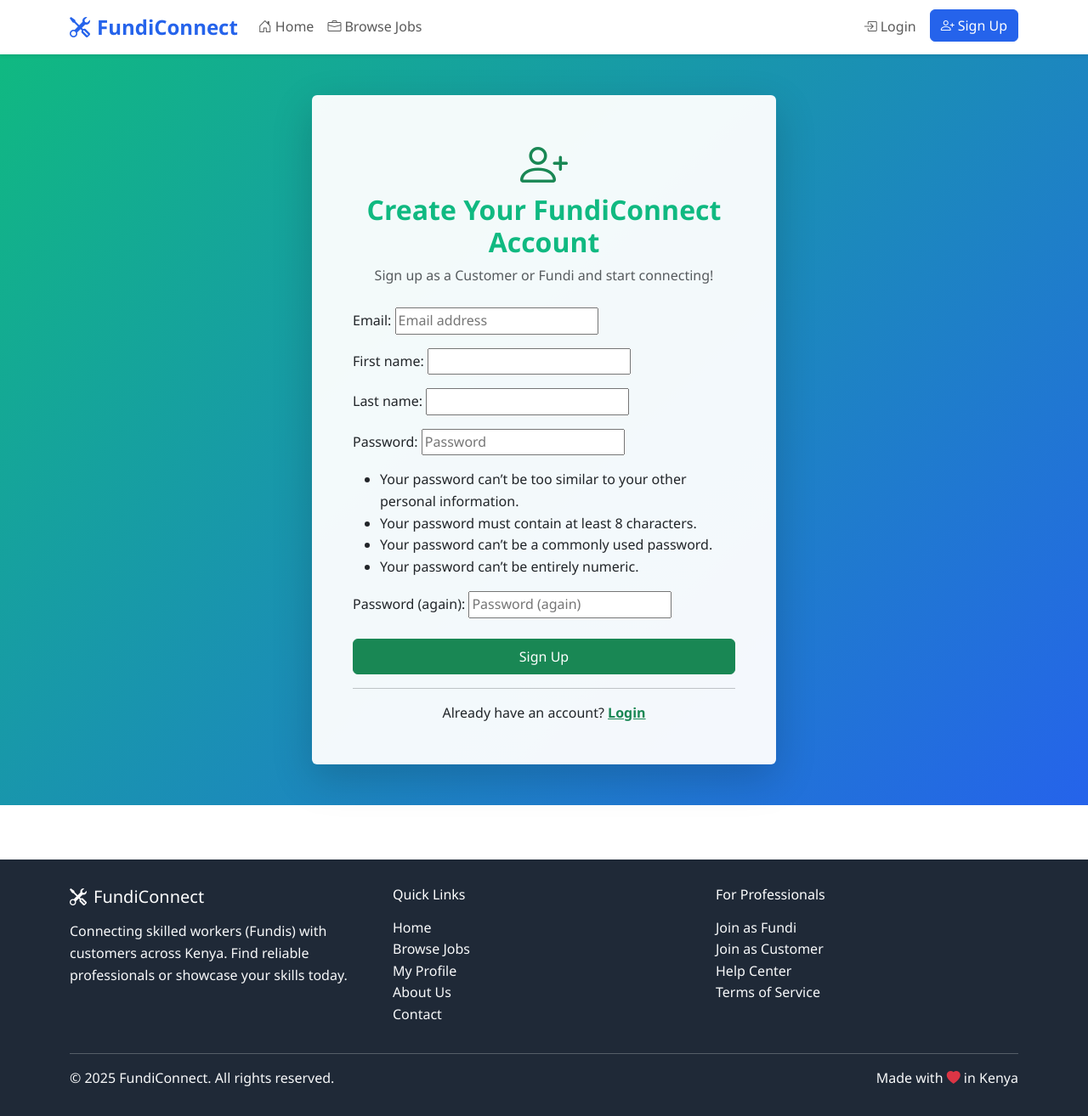
After one commit to marky376/Fundi-Connect, a Django app: page /users/signup/ in a window 1280 px wide. The commit adds this page. Shown: the whole page at 85% size. Run offline with Django 5.2, Linux system fonts and the light colour scheme; some libraries are stand-ins or nearby versions.

Commit message:
Initial commit: FundiConnect Django project

```diff
--- a/templates/base/base.html
+++ b/templates/base/base.html
@@ -148,9 +148,15 @@
                         </a>
                     </li>
                     <li class="nav-item">
-                        <a class="nav-link" href="{% url 'job_list' %}">
-                            <i class="bi bi-briefcase me-1"></i>Browse Jobs
-                        </a>
+                        {% if user.is_authenticated %}
+                            <a class="nav-link" href="{% url 'job_list' %}">
+                                <i class="bi bi-briefcase me-1"></i>Browse Jobs
+                            </a>
+                        {% else %}
+                            <a class="nav-link" href="{% url 'dashboard' %}#popular-services">
+                                <i class="bi bi-briefcase me-1"></i>Browse Jobs
+                            </a>
+                        {% endif %}
                     </li>
                     {% if user.is_authenticated %}
                         {% if user.role == 'customer' %}
@@ -262,6 +268,7 @@
                     <ul class="list-unstyled">
                         <li><a href="{% url 'dashboard' %}" class="text-light text-decoration-none">Home</a></li>
                         <li><a href="{% url 'job_list' %}" class="text-light text-decoration-none">Browse Jobs</a></li>
+                        <li><a href="{% url 'profile' %}" class="text-light text-decoration-none">My Profile</a></li>
                         <li><a href="{% url 'about' %}" class="text-light text-decoration-none">About Us</a></li>
                         <li><a href="{% url 'contact' %}" class="text-light text-decoration-none">Contact</a></li>
                     </ul>
@@ -272,9 +279,11 @@
                         {% if not user.is_authenticated %}
                             <li><a href="{% url 'account_signup' %}" class="text-light text-decoration-none">Join as Fundi</a></li>
                             <li><a href="{% url 'customer_signup' %}" class="text-light text-decoration-none">Join as Customer</a></li>
+                        {% else %}
+                            <li><a href="{% url 'fundi_onboarding' %}" class="text-light text-decoration-none">Fundi Onboarding</a></li>
                         {% endif %}
-                        <li><a href="#" class="text-light text-decoration-none">Help Center</a></li>
-                        <li><a href="#" class="text-light text-decoration-none">Terms of Service</a></li>
+                        <li><a href="https://fundiconnect.co.ke/help" class="text-light text-decoration-none" target="_blank">Help Center</a></li>
+                        <li><a href="https://fundiconnect.co.ke/terms" class="text-light text-decoration-none" target="_blank">Terms of Service</a></li>
                     </ul>
                 </div>
             </div>
--- a/templates/core/landing.html
+++ b/templates/core/landing.html
@@ -34,7 +34,7 @@
 </section>
 
 <!-- Featured Categories -->
-<section class="py-5">
+<section class="py-5" id="popular-services">
     <div class="container">
         <div class="text-center mb-5">
             <h2 class="fw-bold mb-3">Popular Services</h2>
--- /dev/null
+++ b/templates/users/signup.html
@@ -0,0 +1,27 @@
+{% extends 'base/base.html' %}
+{% block content %}
+<section class="hero-section" style="background: linear-gradient(135deg, #10b981 0%, #2563eb 100%); color: white; padding: 3rem 0;">
+  <div class="container">
+    <div class="row justify-content-center">
+      <div class="col-md-6">
+        <div class="card shadow-lg border-0" style="background: rgba(255,255,255,0.95);">
+          <div class="card-body p-5">
+            <div class="text-center mb-4">
+              <i class="bi bi-person-plus display-4 text-success"></i>
+              <h2 class="fw-bold mb-2" style="color: #10b981;">Create Your FundiConnect Account</h2>
+              <p class="text-muted">Sign up as a Customer or Fundi and start connecting!</p>
+            </div>
+            <form method="post" enctype="multipart/form-data">
+              {% csrf_token %}
+              {{ form.as_p }}
+              <button type="submit" class="btn btn-success w-100 py-2 mt-2">Sign Up</button>
+            </form>
+            <hr>
+            <p class="text-center mb-0">Already have an account? <a href="{% url 'login' %}" class="text-success fw-bold">Login</a></p>
+          </div>
+        </div>
+      </div>
+    </div>
+  </div>
+</section>
+{% endblock %}
--- a/users/urls.py
+++ b/users/urls.py
@@ -5,4 +5,7 @@ urlpatterns = [
     path('fundi-onboarding/', views.fundi_onboarding, name='fundi_onboarding'),
     path('profile/', views.profile_view, name='profile'),
     path('signup/customer/', views.customer_signup_view, name='customer_signup'),
+    path('signup/', views.FundiSignupView.as_view(), name='signup'),
+    # Custom login view (if needed)
+    # path('login/', views.custom_login_view, name='login'),
 ]
--- a/users/views.py
+++ b/users/views.py
@@ -10,7 +10,7 @@ import json
 
 
 class FundiSignupView(SignupView):
-    template_name = 'account/fundi_signup.html'
+    template_name = 'users/signup.html'
     form_class = FundiSignupForm
 
     def form_valid(self, form):
@@ -73,4 +73,4 @@ def profile_view(request):
 
 
 def customer_signup_view(request):
-    return render(request, 'account/customer_signup.html')
+    return render(request, 'users/signup.html')
```
Also changed, not shown: templates/core/dashboard.html (added, +17 -0 lines), templates/users/login.html (added, +27 -0 lines), db.sqlite3, 1 other file.
